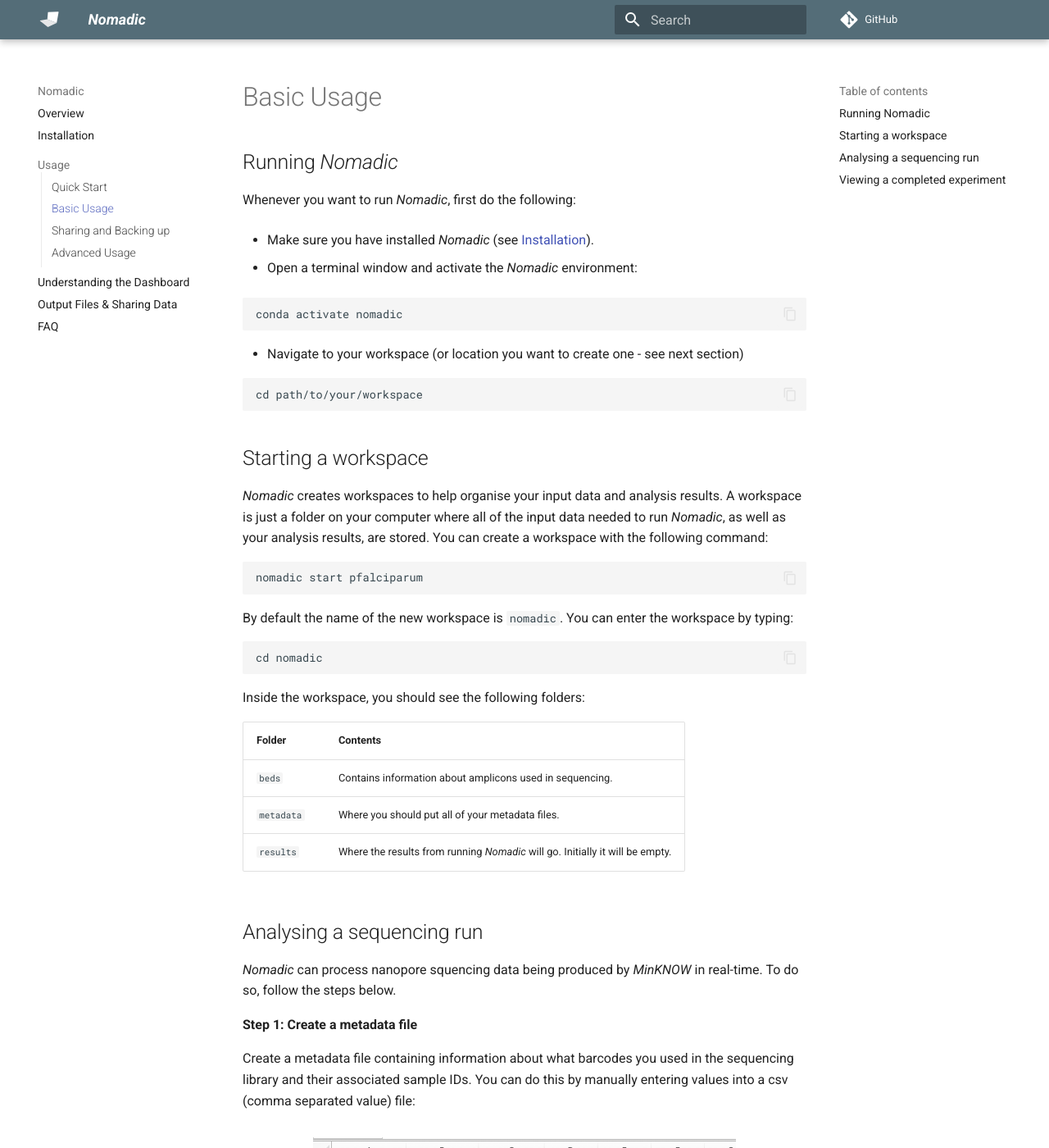
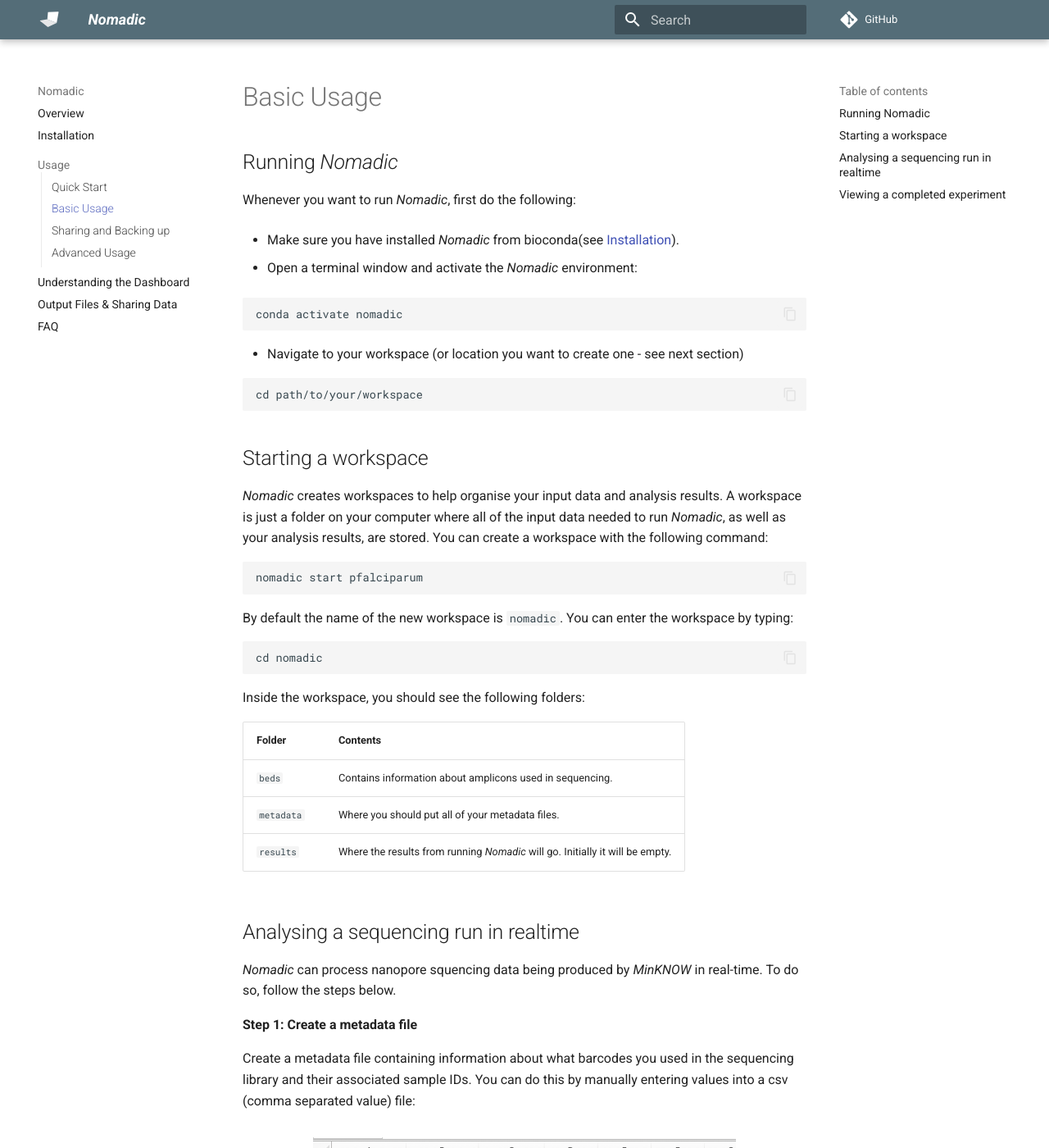
Before and after one commit to JasonAHendry/nomadic, an MkDocs documentation site: the page built from docs/basic.md, in a window 1280 px wide and 1400 px high. Shown: the whole window at 82% size. Built offline with MkDocs 1.6.1 and Material for MkDocs 9.7.7, drawn with Linux system fonts in a browser that asks for light colours; comment, search, counter and statistics services are not loaded.

Commit message:
Corrections

```diff
--- a/docs/basic.md
+++ b/docs/basic.md
@@ -1,7 +1,7 @@
 ## Running *Nomadic*
 Whenever you want to run *Nomadic*, first do the following:
 
-- Make sure you have installed *Nomadic* (see [Installation](installation.md)).
+- Make sure you have installed *Nomadic* from bioconda(see [Installation](installation.md)).
 
 - Open a terminal window and activate the *Nomadic* environment:
 
@@ -38,7 +38,7 @@
 | `results` | Where the results from running *Nomadic* will go. Initially it will be empty. |
 
 
-## Analysing a sequencing run
+## Analysing a sequencing run in realtime
 *Nomadic* can process nanopore squencing data being produced by *MinKNOW* in real-time. To do so, follow the steps below.
 
 **Step 1: Create a metadata file**
```
Also changed, not shown: docs/share_backup.md (+1 -1 lines).
